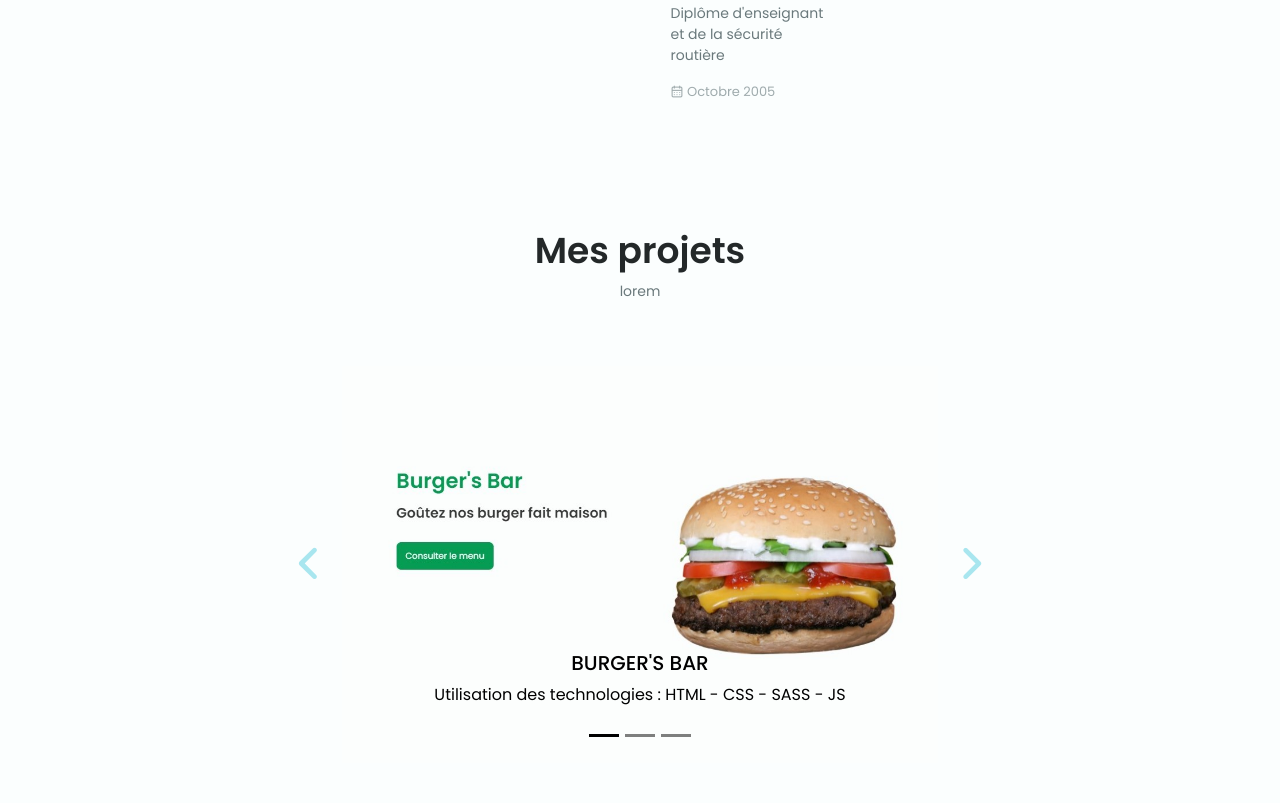
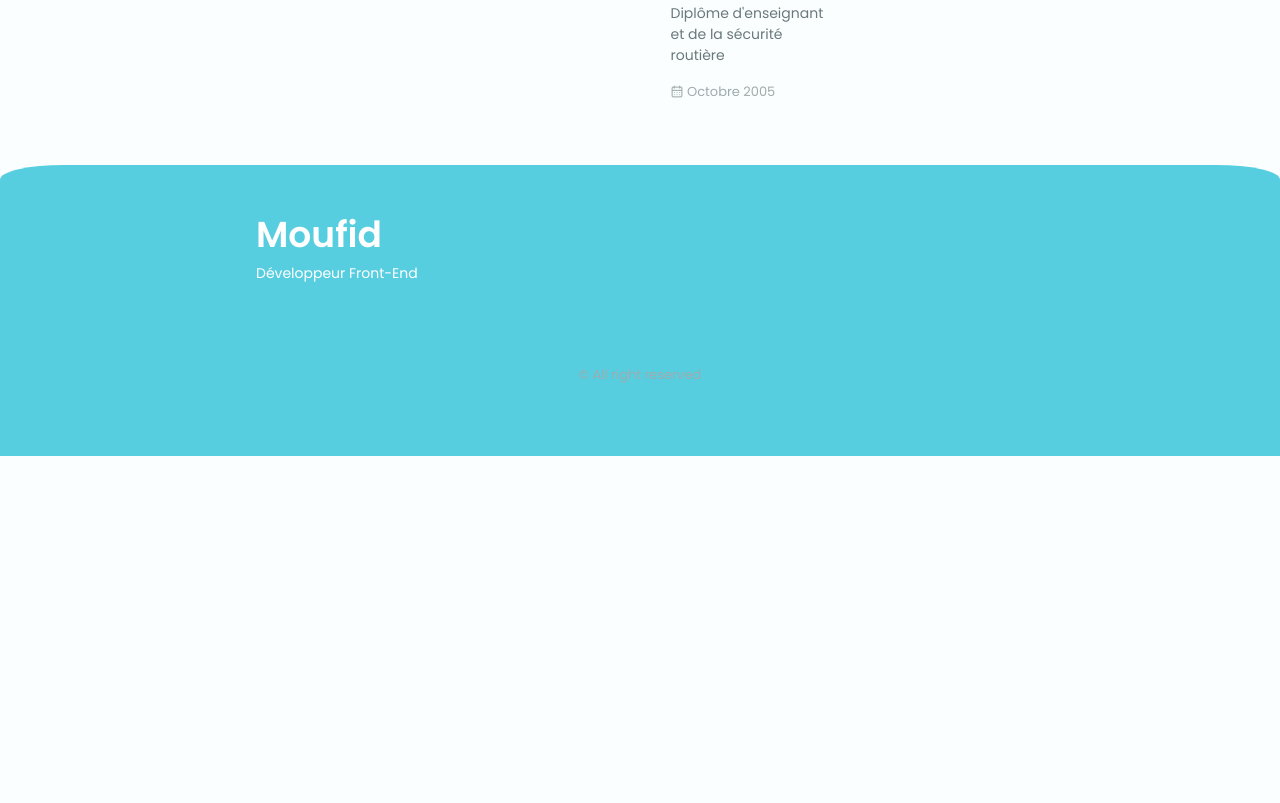
Before and after one commit to A11Y-Simulation/moufid-elaroui.github.io, a plain HTML site: page index.html in a window 1280 px wide. Shown: the part 2557-3360 px from the top of the page. After the commit the page ends 3013 px from the top, so only its background shows below. Drawn offline with nearby package versions, Linux system fonts and the light colour scheme.

Commit message:
section projet en attente modification

```diff
--- a/index.html
+++ b/index.html
@@ -392,57 +392,11 @@
 
 
         <!--==================== MES PROJETS ====================-->
-        <section class="portfolio section" id="portfolio">
+        <!-- <section class="portfolio section" id="portfolio">
             <h2 class="section__title">Mes projets</h2>
             <span class="section__subtitle">lorem</span>
 
             <div class="portfolio__container container">
-
-                <!-- ********* PROJET 1 ********* -->
-                <!-- <div class="portfolio__content grid">
-                    <img src="./assets/img/burgers-bar.jpg" alt="" class="portfolio__img">
-
-                    <div class="portfolio__data">
-                        <h3 class="portfolio__title">lorem</h3>
-                        <p class="portfolio__description">Lorem ipsum dolor sit amet consectetur adipisicing
-                            elit.Nemo
-                        </p>
-                        <a href="" class="button button--flex button--small portfolio__button">
-                            Demo
-                            <i class="uil uil-arrow-right button__icon"></i>
-                        </a>
-                    </div>
-                </div> -->
-                <!-- ********* PROJET 2 ********* -->
-                <!-- <div class="portfolio__content grid">
-                    <img src="./assets/img/burgers-bar.jpg" alt="" class="portfolio__img">
-
-                    <div class="portfolio__data">
-                        <h3 class="portfolio__title">lorem</h3>
-                        <p class="portfolio__description">Lorem ipsum dolor sit amet consectetur adipisicing
-                            elit.Nemo
-                        </p>
-                        <a href="" class="button button--flex button--small portfolio__button">
-                            Demo
-                            <i class="uil uil-arrow-right button__icon"></i>
-                        </a>
-                    </div>
-                </div> -->
-                <!-- ********* PROJET 3 ********* -->
-                <!-- <div class="portfolio__content grid">
-                    <img src="./assets/img/burgers-bar.jpg" alt="" class="portfolio__img">
-
-                    <div class="portfolio__data">
-                        <h3 class="portfolio__title">lorem</h3>
-                        <p class="portfolio__description">Lorem ipsum dolor sit amet consectetur adipisicing
-                            elit.Nemo
-                        </p>
-                        <a href="" class="button button--flex button--small portfolio__button">
-                            Demo
-                            <i class="uil uil-arrow-right button__icon"></i>
-                        </a>
-                    </div>
-                </div> -->
 
 
 
@@ -472,8 +426,7 @@
                       <div class="carousel-item">
                         <img src="./assets/img/site en construction.png" class="d-block w-100 carousel-img" alt="information qu'un site est en construction">
                         <div class="carousel-caption d-none d-md-block">
-                          <!-- <h5>Third slide label</h5>
-                          <p>Some representative placeholder content for the third slide.</p> -->
+
                         </div>
                       </div>
                     </div>
@@ -491,7 +444,7 @@
 
 </div>
 
-        </section>
+        </section> -->
     </main>
 
     <!--==================== FOOTER ====================-->
```
